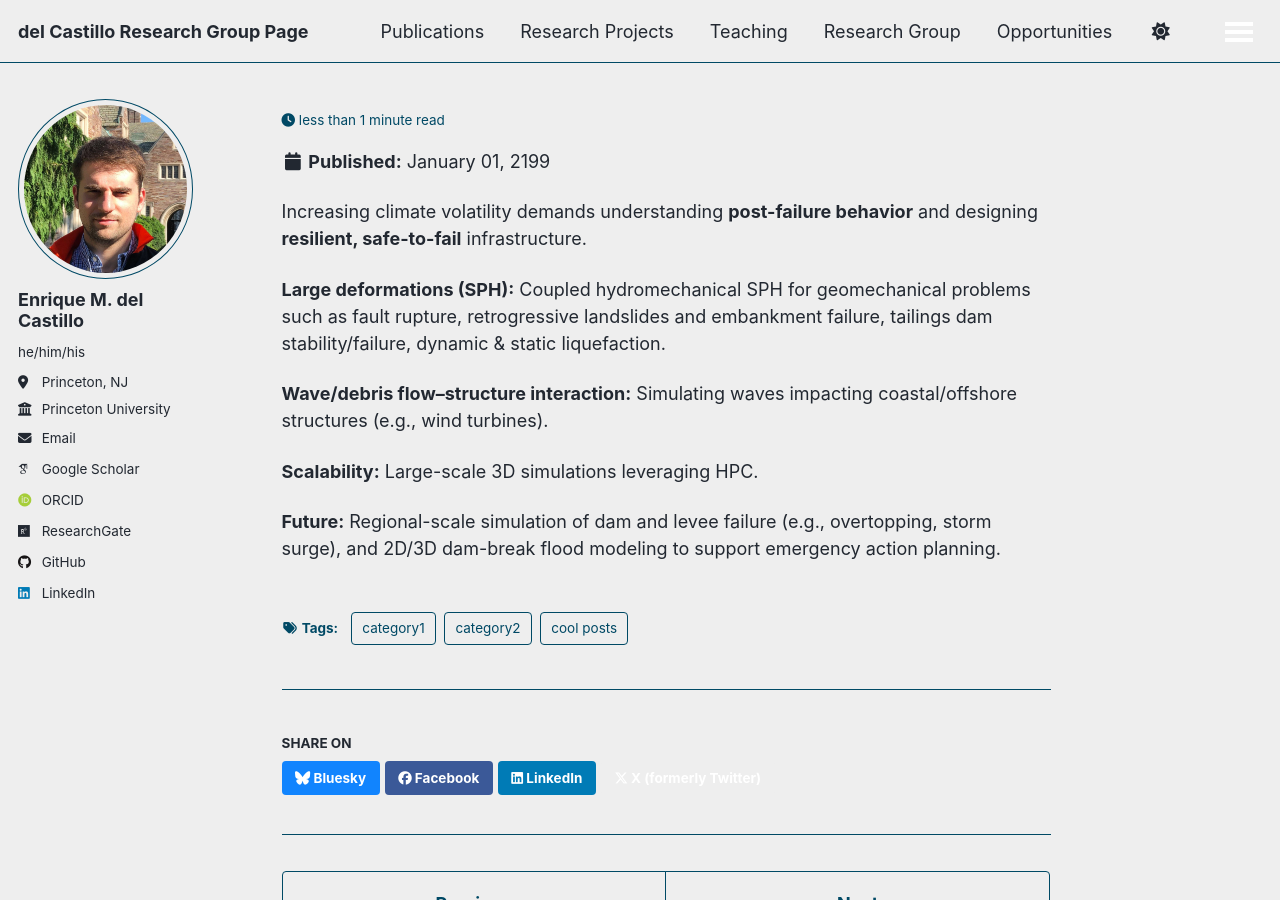
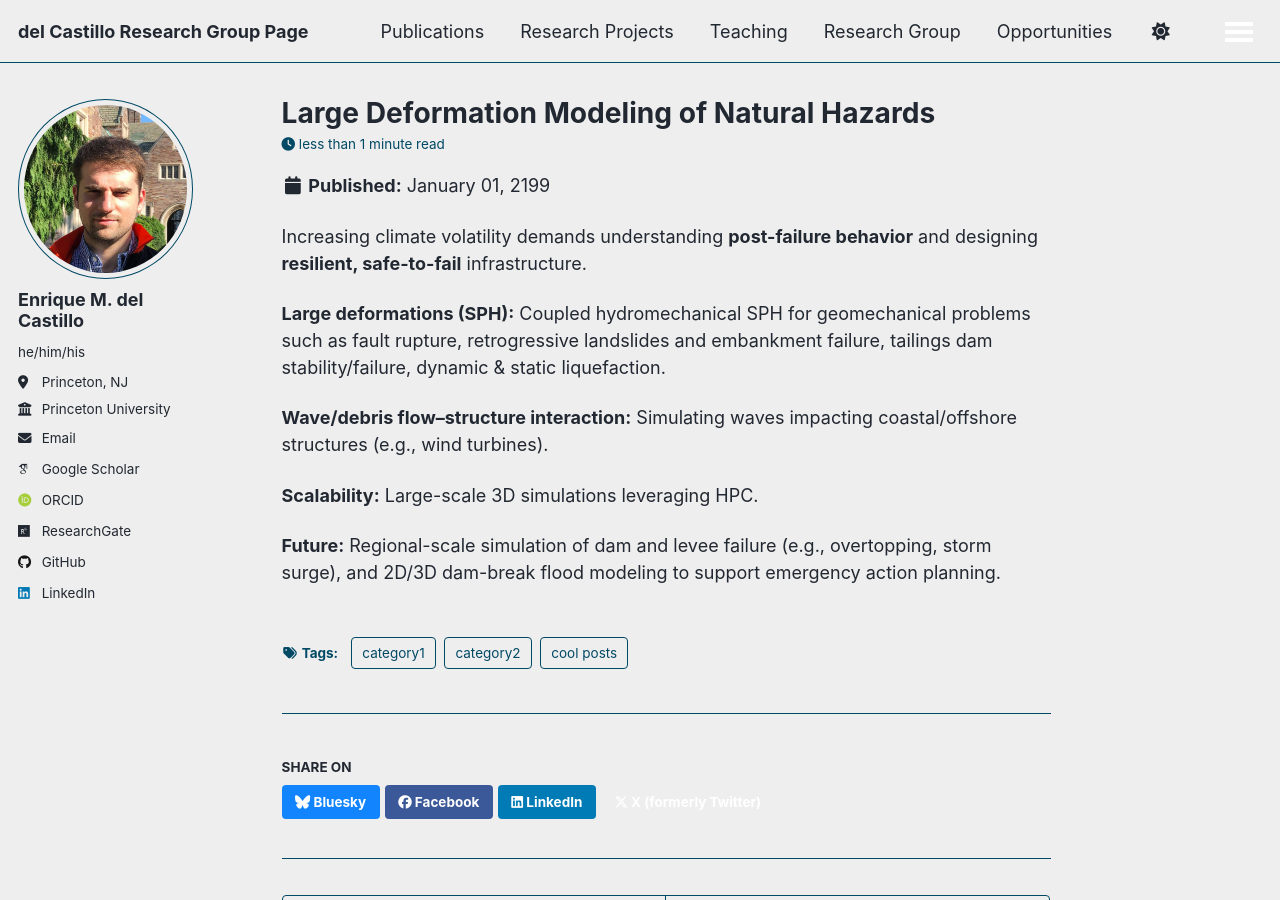
Before and after one commit to emdc19/emdcwebsite, a Jekyll site: the page built from _posts/2199-01-01-future-post.md, in a window 1280 px wide and 900 px high. Built offline with Jekyll 4.4.1, drawn with Linux system fonts in a browser that asks for light colours; some web fonts are replaced; a script that is not in the unit is left out.

Commit message:
Update 2199-01-01-future-post.md

```diff
--- a/_posts/2199-01-01-future-post.md
+++ b/_posts/2199-01-01-future-post.md
@@ -1,5 +1,5 @@
 ---
-title: ''
+title: 'Large Deformation Modeling of Natural Hazards'
 #date: 2199-01-01
 permalink: /posts/2012/08/blog-post-4/
 tags:
```
